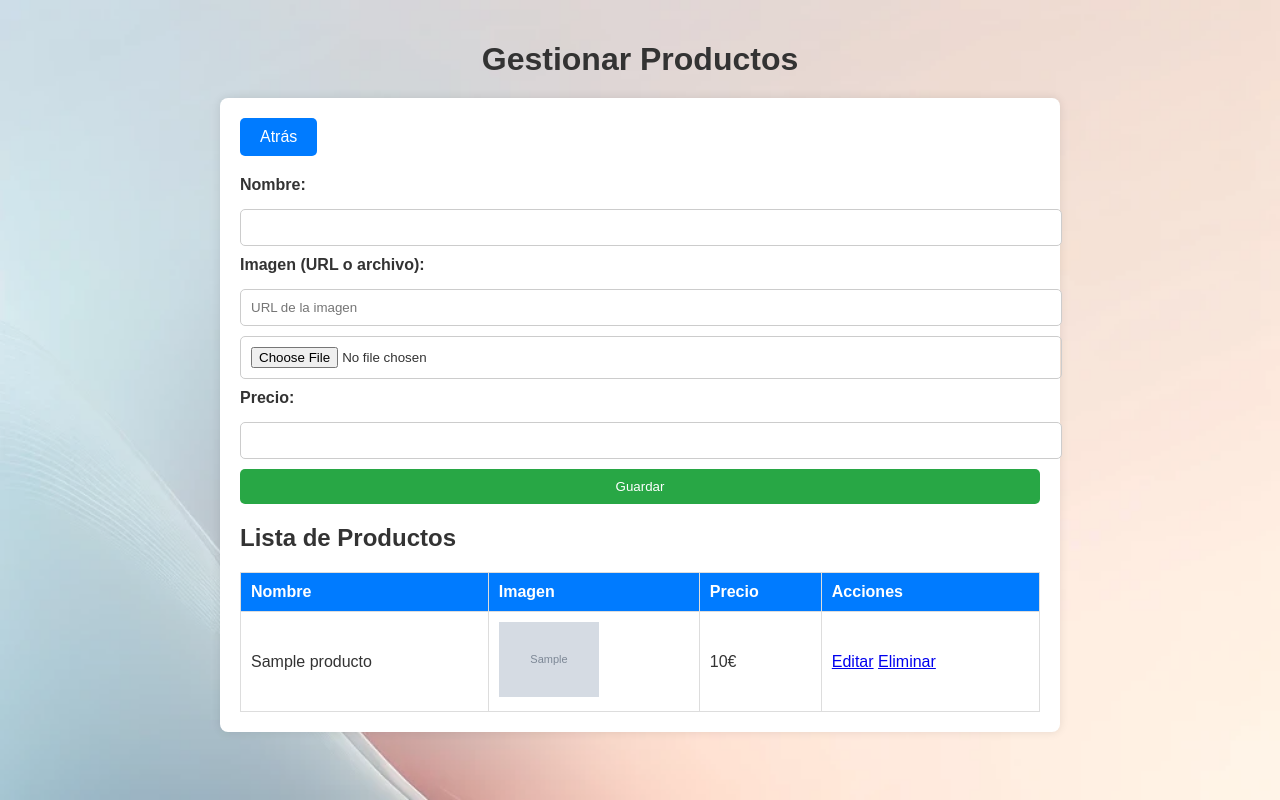
After one commit to Javierbajamar/TPV, a PHP site: page /manage_products.php in a window 1280 px wide. The commit adds this page. Run offline with PHP 8.4, Linux system fonts and the light colour scheme; tables that the repository leaves empty or names only in its code hold one stand-in row (values such as "Sample post"); grey boxes marked "Sample" are stand-in pictures.

Commit message:
añadimos insertar/editar/eliminar + lectura de urls

```diff
--- a/Pago.php
+++ b/Pago.php
@@ -25,7 +25,11 @@
 
             while ($row = $stmt->fetch(PDO::FETCH_ASSOC)) {
                 echo "<div class='product' data-id='{$row['id']}' data-price='{$row['precio']}'>";
-                echo "<img src='img/{$row['imagen']}' alt='{$row['nombre']}' style='width: 100px;'>";
+                if (filter_var($row['imagen'], FILTER_VALIDATE_URL)) {
+                    echo "<img src='{$row['imagen']}' alt='{$row['nombre']}' style='width: 100px;'>";
+                } else {
+                    echo "<img src='img/{$row['imagen']}' alt='{$row['nombre']}' style='width: 100px;'>";
+                }
                 echo "<span>{$row['nombre']} - {$row['precio']}€</span>";
                 echo "<button onclick='addToCart({$row['id']})'>Añadir</button>";
                 echo "</div>";
--- /dev/null
+++ b/css/ManageProducts.css
@@ -0,0 +1,109 @@
+body {
+    font-family: Arial, sans-serif;
+    background-color: #f4f4f4;
+    color: #333;
+    margin: 0;
+    padding: 20px;
+    background-image: url('../img/BackgroundTickets.png');
+    background-size: cover;
+    background-repeat: no-repeat;
+}
+
+h1 {
+    text-align: center;
+    color: #333;
+    margin-bottom: 20px;
+}
+
+.container {
+    max-width: 800px;
+    margin: 0 auto;
+    padding: 20px;
+    background-color: white;
+    box-shadow: 0 0 10px rgba(0, 0, 0, 0.1);
+    border-radius: 8px;
+}
+
+.back-button {
+    display: inline-block;
+    margin-bottom: 20px;
+    padding: 10px 20px;
+    background-color: #007BFF;
+    color: white;
+    text-decoration: none;
+    border-radius: 5px;
+}
+
+.back-button:hover {
+    background-color: #0056b3;
+}
+
+form {
+    display: flex;
+    flex-direction: column;
+    gap: 10px;
+    margin-bottom: 20px;
+}
+
+label {
+    font-weight: bold;
+    margin-bottom: 5px;
+}
+
+input[type="text"],
+input[type="number"],
+input[type="file"] {
+    padding: 10px;
+    border: 1px solid #ccc;
+    border-radius: 5px;
+    width: 100%;
+}
+
+button[type="submit"] {
+    padding: 10px;
+    background-color: #28a745;
+    color: white;
+    border: none;
+    border-radius: 5px;
+    cursor: pointer;
+}
+
+button[type="submit"]:hover {
+    background-color: #218838;
+}
+
+table {
+    width: 100%;
+    border-collapse: collapse;
+    margin-top: 20px;
+}
+
+thead {
+    background-color: #007BFF;
+    color: white;
+}
+
+th, td {
+    padding: 10px;
+    border: 1px solid #ddd;
+    text-align: left;
+}
+
+tbody tr:nth-child(even) {
+    background-color: #f9f9f9;
+}
+
+img {
+    max-width: 100%;
+    height: auto;
+}
+
+.actions a {
+    margin-right: 10px;
+    color: #007BFF;
+    text-decoration: none;
+}
+
+.actions a:hover {
+    text-decoration: underline;
+}
--- a/css/main.css
+++ b/css/main.css
@@ -10,7 +10,7 @@ body {
 .container {
     margin-top: 5%;
     display: grid;
-    grid-template-columns: repeat(2, 300px); /* Dos columnas de 300px de ancho */
+    grid-template-columns: repeat(3, 300px); /* Dos columnas de 300px de ancho */
     grid-template-rows: repeat(2, 300px); /* Dos filas de 300px de alto */
     gap: 20px; /* Espacio entre las imágenes */
     justify-content: center;
--- /dev/null
+++ b/manage_products.php
@@ -0,0 +1,108 @@
+<?php
+// Configuración de la conexión a la base de datos
+$conn = new PDO("mysql:host=localhost;dbname=tpv", 'root', 'admin');
+$conn->setAttribute(PDO::ATTR_ERRMODE, PDO::ERRMODE_EXCEPTION);
+
+// Manejo del formulario de guardado
+if ($_SERVER['REQUEST_METHOD'] == 'POST' && isset($_POST['save'])) {
+    $nombre = $_POST['nombre'];
+    $precio = $_POST['precio'];
+    $imagen = '';
+
+    if (!empty($_FILES['imagen_file']['name'])) {
+        $target_dir = "img/";
+        $target_file = $target_dir . basename($_FILES["imagen_file"]["name"]);
+        if (move_uploaded_file($_FILES["imagen_file"]["tmp_name"], $target_file)) {
+            $imagen = basename($_FILES["imagen_file"]["name"]);
+        } else {
+            echo "Error al subir la imagen.";
+        }
+    } else {
+        $imagen = $_POST['imagen_url'];
+    }
+
+    if (isset($_POST['product_id']) && !empty($_POST['product_id'])) {
+        $stmt = $conn->prepare("UPDATE productos SET nombre = ?, imagen = ?, precio = ? WHERE id = ?");
+        $stmt->execute([$nombre, $imagen, $precio, $_POST['product_id']]);
+    } else {
+        $stmt = $conn->prepare("INSERT INTO productos (nombre, imagen, precio) VALUES (?, ?, ?)");
+        $stmt->execute([$nombre, $imagen, $precio]);
+    }
+
+    header('Location: manage_products.php');
+    exit();
+}
+
+// Manejo de eliminación de productos
+if (isset($_GET['delete'])) {
+    $stmt = $conn->prepare("DELETE FROM productos WHERE id = ?");
+    $stmt->execute([$_GET['delete']]);
+    header('Location: manage_products.php');
+    exit();
+}
+
+// Consulta para obtener todos los productos
+$stmt = $conn->query("SELECT * FROM productos");
+$productos = $stmt->fetchAll(PDO::FETCH_ASSOC);
+?>
+
+<!DOCTYPE html>
+<html lang="es">
+<head>
+    <meta charset="UTF-8">
+    <title>Gestionar Productos</title>
+    <link rel="stylesheet" href="css/ManageProducts.css">
+</head>
+<body>
+<h1>Gestionar Productos</h1>
+<div class="container">
+    <a href="Main.html" class="back-button">Atrás</a>
+
+    <form action="manage_products.php" method="post" enctype="multipart/form-data">
+        <input type="hidden" name="product_id" value="<?= isset($_GET['edit']) ? htmlspecialchars($_GET['edit']) : '' ?>">
+        <label for="nombre">Nombre:</label>
+        <input type="text" id="nombre" name="nombre" value="<?= isset($_GET['edit']) ? htmlspecialchars($productos[array_search($_GET['edit'], array_column($productos, 'id'))]['nombre']) : '' ?>" required>
+
+        <label for="imagen">Imagen (URL o archivo):</label>
+        <input type="text" id="imagen_url" name="imagen_url" placeholder="URL de la imagen">
+        <input type="file" id="imagen_file" name="imagen_file">
+
+        <label for="precio">Precio:</label>
+        <input type="number" step="0.01" id="precio" name="precio" value="<?= isset($_GET['edit']) ? htmlspecialchars($productos[array_search($_GET['edit'], array_column($productos, 'id'))]['precio']) : '' ?>" required>
+
+        <button type="submit" name="save">Guardar</button>
+    </form>
+
+    <h2>Lista de Productos</h2>
+    <table>
+        <thead>
+        <tr>
+            <th>Nombre</th>
+            <th>Imagen</th>
+            <th>Precio</th>
+            <th>Acciones</th>
+        </tr>
+        </thead>
+        <tbody>
+        <?php foreach ($productos as $producto): ?>
+            <tr>
+                <td><?= htmlspecialchars($producto['nombre']) ?></td>
+                <td>
+                    <?php if (filter_var($producto['imagen'], FILTER_VALIDATE_URL)): ?>
+                        <img src="<?= htmlspecialchars($producto['imagen']) ?>" alt="<?= htmlspecialchars($producto['nombre']) ?>" width="100">
+                    <?php else: ?>
+                        <img src="img/<?= htmlspecialchars($producto['imagen']) ?>" alt="<?= htmlspecialchars($producto['nombre']) ?>" width="100">
+                    <?php endif; ?>
+                </td>
+                <td><?= htmlspecialchars($producto['precio']) ?>€</td>
+                <td>
+                    <a href="manage_products.php?edit=<?= $producto['id'] ?>">Editar</a>
+                    <a href="manage_products.php?delete=<?= $producto['id'] ?>" onclick="return confirm('¿Estás seguro de que deseas eliminar este producto?')">Eliminar</a>
+                </td>
+            </tr>
+        <?php endforeach; ?>
+        </tbody>
+    </table>
+</div>
+</body>
+</html>
```
Also changed, not shown: Main.html (+7 -0 lines), Stock.php (+6 -3 lines), img/Manage.png (added).
